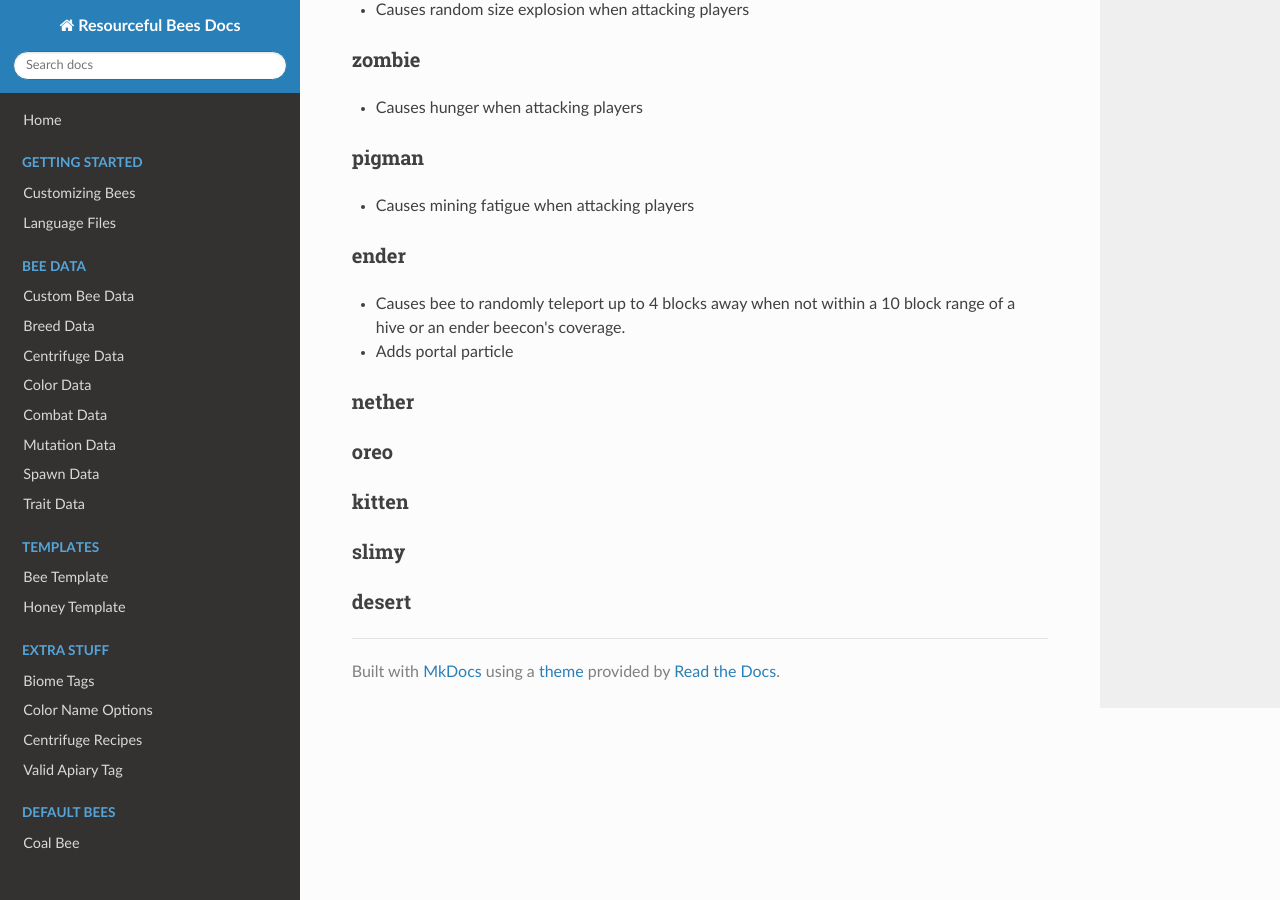
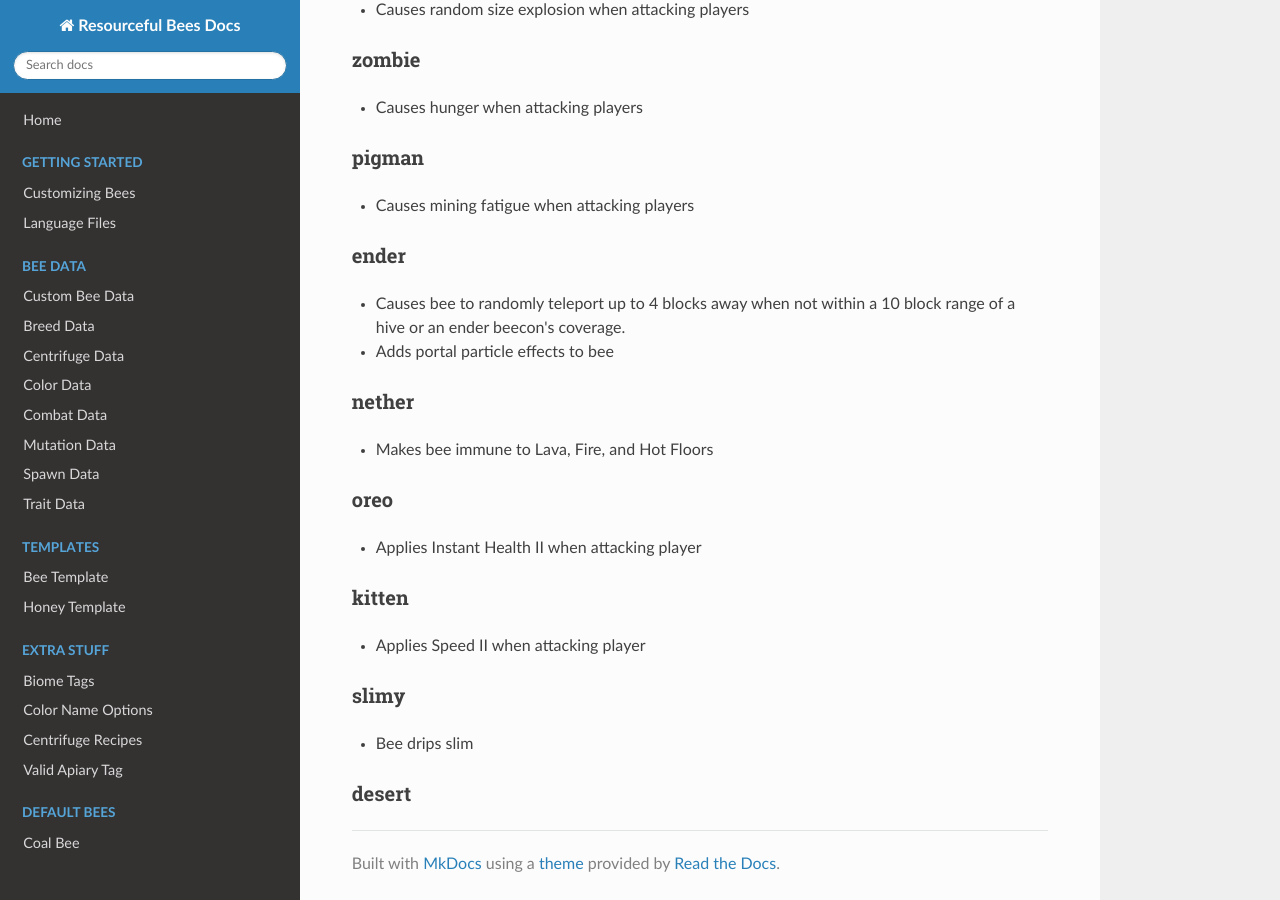
Before and after one commit to Team-Resourceful/ResourcefulBeesDocs, an MkDocs documentation site: the page built from docs/extra_stuff/list_bee_traits.md, in a window 1280 px wide and 900 px high, scrolled down 622 px. Built offline with MkDocs 1.6.1, drawn with Linux system fonts in a browser that asks for light colours; nearby versions of some CDN libraries.

Commit message:
docs/extra_stuff/list_bee_traits.md updated from https://stackedit.io/

```diff
--- a/docs/extra_stuff/list_bee_traits.md
+++ b/docs/extra_stuff/list_bee_traits.md
@@ -32,17 +32,25 @@
 ### **ender**
 
 * Causes bee to randomly teleport up to 4 blocks away when not within a 10 block range of a hive or an ender beecon's coverage.
-* Adds portal particle
+* Adds portal particle effects to bee
 
 ### **nether**
 
+* Makes bee immune to Lava, Fire, and Hot Floors
+
 ### **oreo**
+
+* Applies Instant Health II when attacking player
 
 ### **kitten**
 
+* Applies Speed II when attacking player
+
 ### **slimy**
+
+* Bee drips slim
 
 ### **desert**
 <!--stackedit_data:
-eyJoaXN0b3J5IjpbLTEwNjkwNzA0NTJdfQ==
+eyJoaXN0b3J5IjpbLTMzMzQwNTg4OF19
 -->
```
